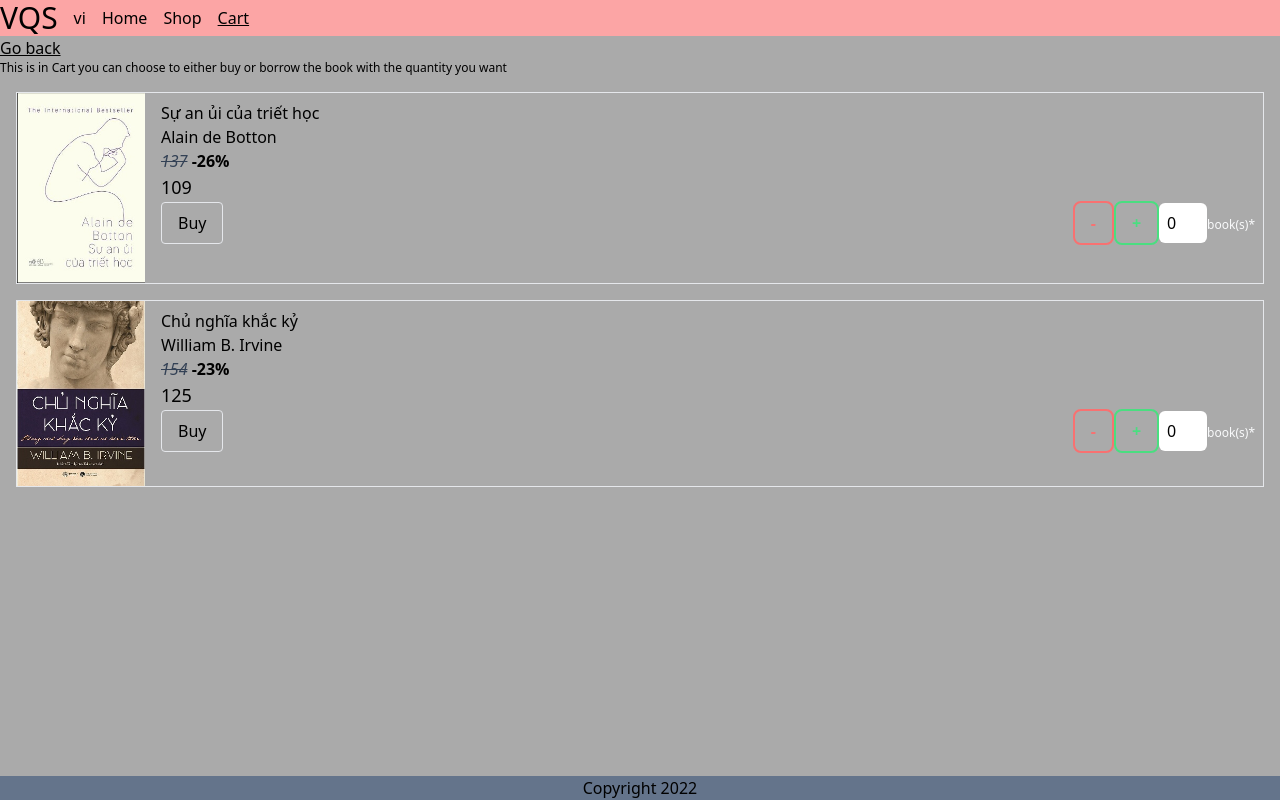
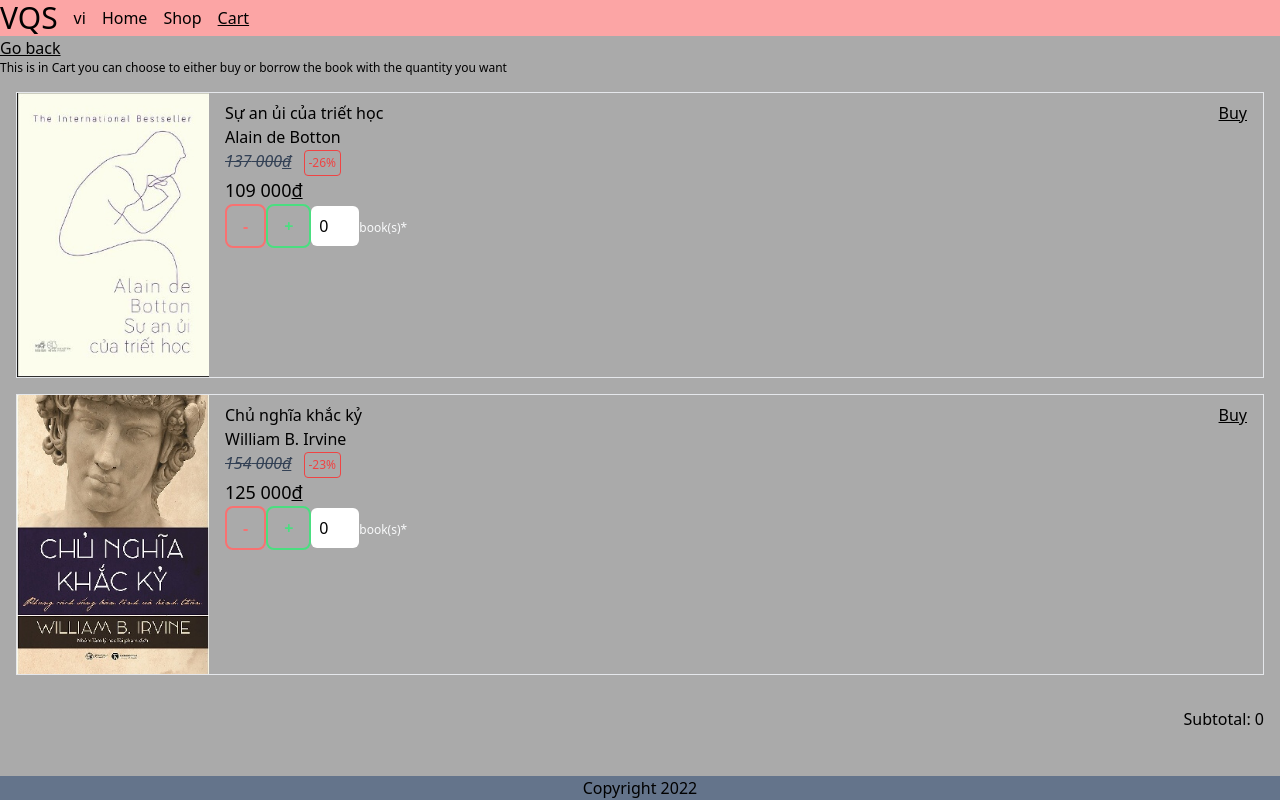
Before and after one commit to minhhoccode111/shopping-cart-top, a React (Vite) app: page /cart in a window 1280 px wide. Built offline with nearby package versions, Linux system fonts and the light colour scheme.

Commit message:
commit to switch station

```diff
--- a/src/methods/carts.ts
+++ b/src/methods/carts.ts
@@ -41,8 +41,10 @@ export const addCart = async (book) => {
 export const deleteCart = async (id) => {
   const carts = await getCarts();
   const index = carts.findIndex((cart) => cart.id === id);
-  console.log('before throw');
-  if (!index) throw new Error('That cart does not exist');
+  if (!index) {
+    console.log('before throw');
+    throw new Error('That cart does not exist');
+  }
   const [cart] = carts.splice(index, 1);
   await updateBook(cart.id, { inCart: false });
   await set(carts);
@@ -52,7 +54,10 @@ export const deleteCart = async (id) => {
 export async function updateCart(id, updates) {
   const carts = await getCarts();
   const cart = carts.find((cart) => cart.id === id);
-  if (!cart) throw new Error('Cart does not exist');
+  if (!cart) {
+    console.log('before throw cart');
+    throw new Error('Cart does not exist');
+  }
   Object.assign(cart, updates);
   await set(carts);
   return cart;
@@ -66,3 +71,15 @@ export const clearCarts = async () => {
   await set([]);
   return null;
 };
+
+export const sumCarts = async () => {
+  const carts = await getCarts();
+  const total = carts.reduce((total, current) => {
+    if (current.isBuying) {
+      return total + current.price * Number(current.inputBuyQuantity);
+    } else {
+      return total + 1 * Number(current.inputBorrowQuantity);
+    }
+  }, 0);
+  return total;
+};
--- a/src/routes/book.tsx
+++ b/src/routes/book.tsx
@@ -35,7 +35,7 @@ const Book: React.FC = () => {
 
       <div className="flex gap-4">
         <div className="flex-1">
-          <Link to={'view'} className="max-w-[400px] block mx-auto">
+          <Link to={'/cart'} className="max-w-[400px] block mx-auto">
             <img src={book.image} alt="Book image" className="w-full block" />
           </Link>
         </div>
--- a/src/routes/cart.tsx
+++ b/src/routes/cart.tsx
@@ -1,15 +1,19 @@
 import { useLoaderData, Link, useSubmit, Form, useFetcher } from 'react-router-dom';
-import { getCarts } from '../methods/carts';
+import { getCarts, updateCart, sumCarts } from '../methods/carts';
 
 export const loader = async () => {
   const carts = await getCarts();
+  const sum = await sumCarts();
   console.log(carts);
-  return { carts };
+  return { carts, sum };
 };
 
 export const action = async ({ request }) => {
   const data = await request.formData();
-  console.log(data);
+  const obj = Object.fromEntries(data);
+  obj.isBuying = obj.isBuying === 'true';
+  console.log(obj);
+  await updateCart(obj.id, obj);
   return null;
 };
 
@@ -24,13 +28,23 @@ const CartForm = ({ cart }) => {
     jsxPrice = (
       <>
         <p className="">
-          <i className="text-slate-700 line-through">{beforeSale}</i> <strong className="">{salePercent}</strong>
+          <i className="text-slate-700 line-through">
+            {beforeSale} 000
+            <span className="underline">đ</span>
+          </i>{' '}
+          <span className="inline-block border border-red-500 text-red-500 text-xs ml-2 p-1 rounded">{salePercent}</span>
         </p>
-        <p className="text-lg">{afterSale}</p>
+        <p className="text-lg">
+          {afterSale} 000<span className="underline">đ</span>
+        </p>
       </>
     );
   } else {
-    jsxPrice = <p className="">1 000đ/day</p>;
+    jsxPrice = (
+      <p className="">
+        1 000<span className="underline">đ</span>/day
+      </p>
+    );
   }
   return (
     <>
@@ -39,10 +53,10 @@ const CartForm = ({ cart }) => {
         <p className="">{cart.author}</p>
         {jsxPrice}
       </div>
-      <div className="flex items-center gap-4 justify-between">
-        <fetcher.Form method="post" className="">
+      {/* <div className="flex items-center gap-4 justify-between relative"> */}
+      <fetcher.Form method="post" className="absolute z-10 top-0 right-0">
         <input type="text" hidden aria-hidden readOnly placeholder="This input is used for transfer data" name="id" value={cart.id} />
-          <button name="isBuying" value={cart.isBuying ? 'false' : 'true'} className={'border rounded px-4 py-2'} type="submit">
+        <button name="isBuying" value={cart.isBuying ? 'false' : 'true'} className={'px-4 py-2 underline'} type="submit">
           {cart.isBuying ? 'Buy' : 'Borrow'}
         </button>
       </fetcher.Form>
@@ -62,13 +76,13 @@ const CartForm = ({ cart }) => {
         />
         <span className="text-xs text-gray-50">{cart.isBuying ? 'book(s)' : 'day(s)'}*</span>
       </fetcher.Form>
-      </div>
+      {/* </div> */}
     </>
   );
 };
 
 const Cart = () => {
-  const { carts } = useLoaderData();
+  const { carts, sum } = useLoaderData();
   return (
     <section className="">
       <h1 className="text-xs">This is in Cart you can choose to either buy or borrow the book with the quantity you want</h1>
@@ -77,16 +91,17 @@ const Cart = () => {
         {carts.map((cart) => (
           <div key={cart.id} className="flex gap-2 m-4 border">
             <Link to={`/shop/book/${cart.id}`} className="">
-              <div className="w-32">
+              <div className="w-32 sm:w-36 md:w-40 lg:w-48">
                 <img src={cart.image} alt="Book image" className="object-center" />
               </div>
             </Link>
-            <div className="flex-1 p-2">
+            <div className="flex-1 p-2 relative">
               <CartForm cart={cart} />
             </div>
           </div>
         ))}
       </div>
+      <h2 className="text-right p-4">Subtotal: {sum}</h2>
     </section>
   );
 };
```
Lines whose indentation alone changed are shown as unchanged.
